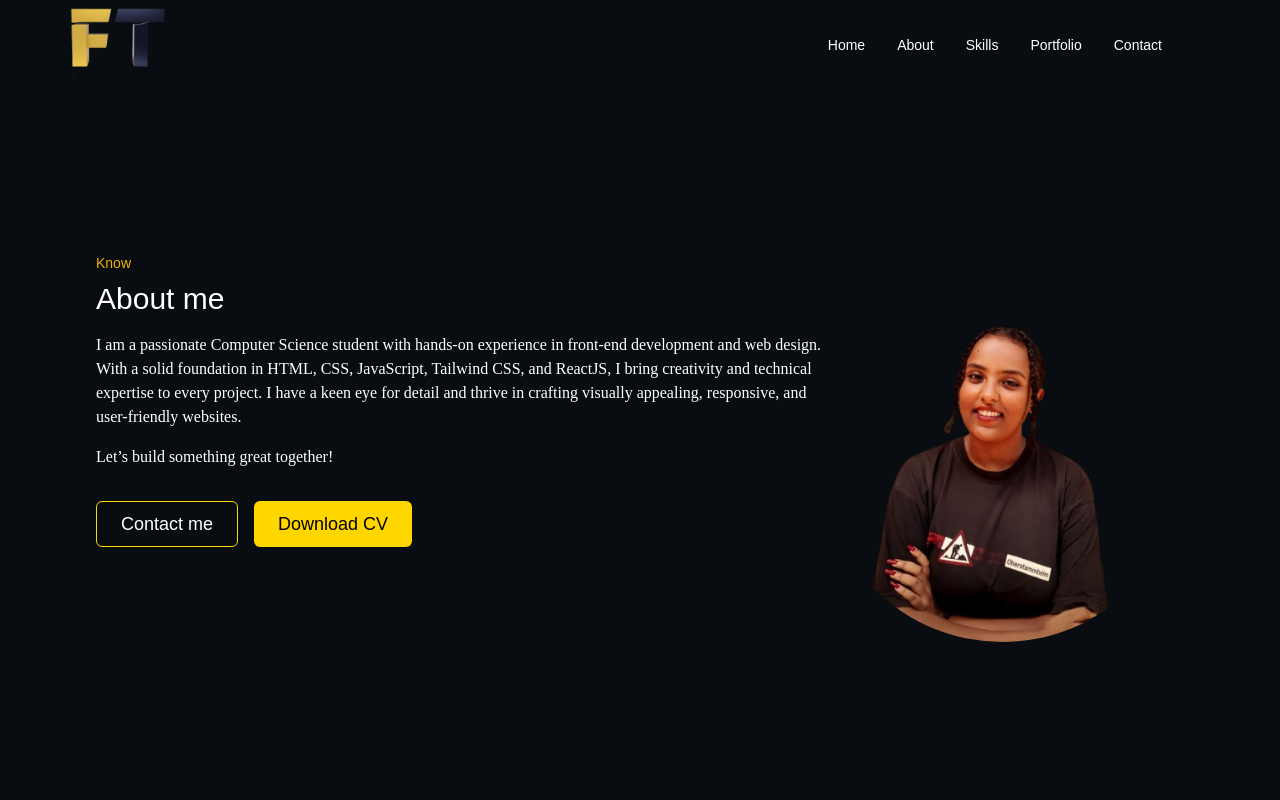
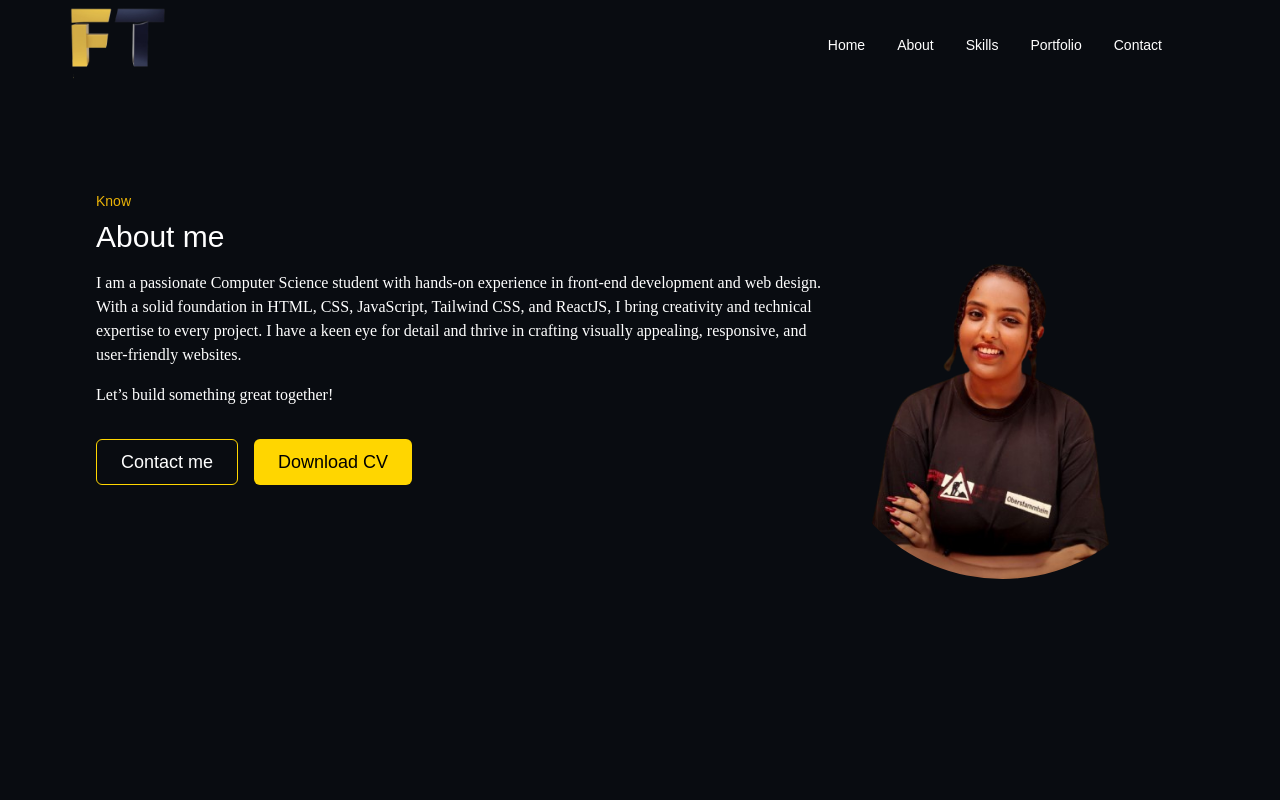
Before and after one commit to fevos4/My-Portfolio, a React (Create React App) app: page /about in a window 1280 px wide. Shown: the top 800 px of the page. Built offline with nearby package versions, Linux system fonts and the light colour scheme.

Commit message:
Updated again

```diff
--- a/src/Components/About.jsx
+++ b/src/Components/About.jsx
@@ -14,7 +14,7 @@ const AboutMe = () => {
   };
 
   return (
-    <div className="flex  md:flex-row items-center justify-between md:min-h-screen bg-[#090C11] text-white p-10 md:p-24" id="about">
+    <div className="flex  md:flex-row items-center justify-between  bg-[#090C11] text-white p-10 md:p-24" id="about">
       <div className="text-left md:w-2/3">
         <h2 className="text-sm font-bolder text-yellow-500">Know</h2>
         <h1 className="text-lg md:text-3xl font-bolder mt-2">About me</h1>
```
